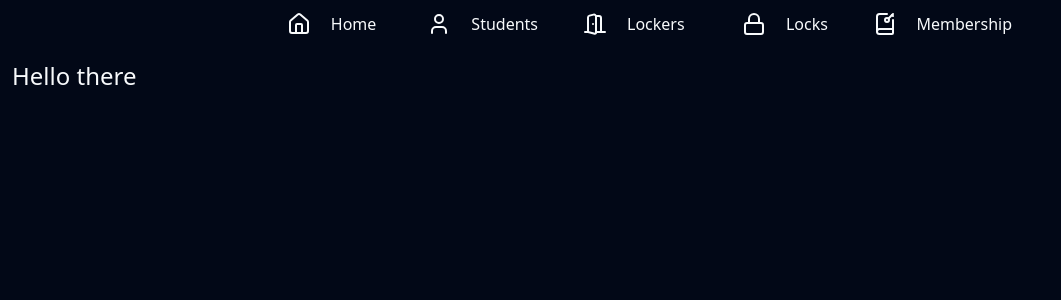
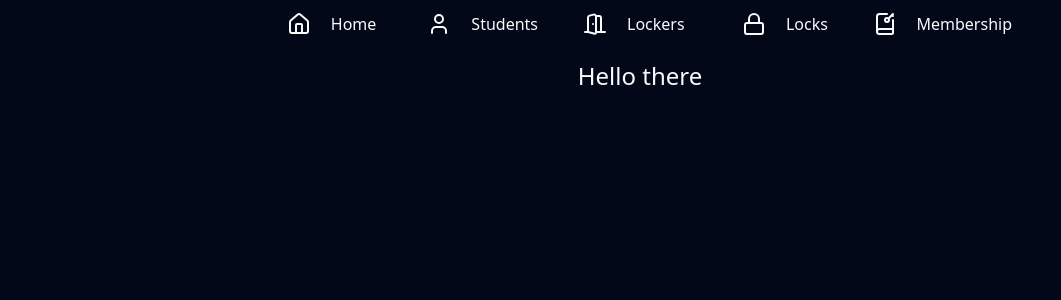
Before and after one commit to b-at-neu/pulse, a Next.js app: page / in a window 1280 px wide. Shown: the top 300 px of the page, without its empty margins (0-1061 px from the left). Built offline with nearby package versions, Linux system fonts and the light colour scheme.

Commit message:
#11: add screen gutters

```diff
--- a/app/layout.tsx
+++ b/app/layout.tsx
@@ -31,7 +31,9 @@ export default function Layout({
       </head>
       <body className={cn('w-full min-h-screen', fontSans.variable)}>
         <Navbar />
-        <main className="m-3">{children}</main>
+        <div className='flex justify-center'>
+          <main className="m-3 2xl:w-4/5">{children}</main>
+        </div>
       </body>
     </html>
   );
```
